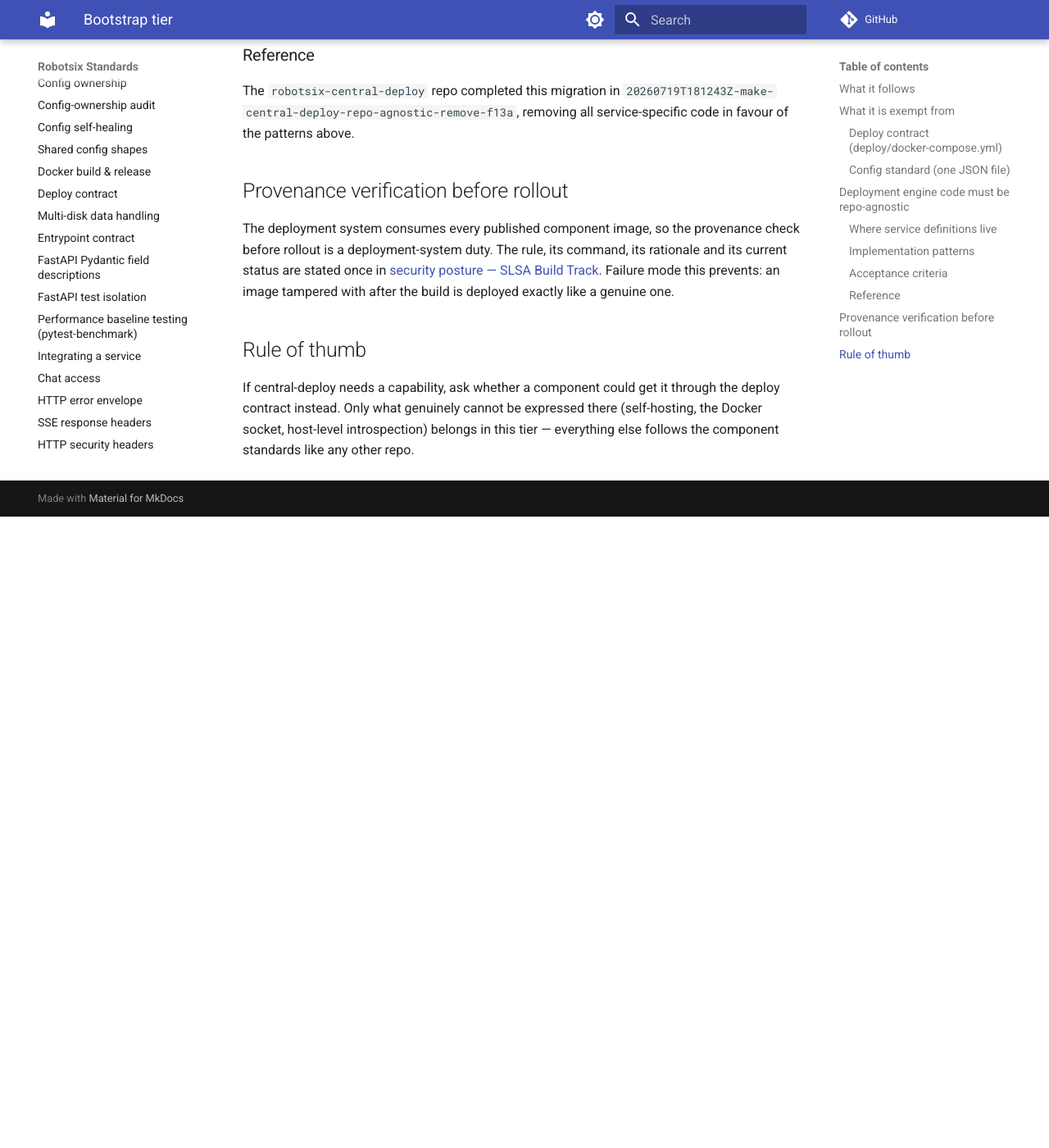
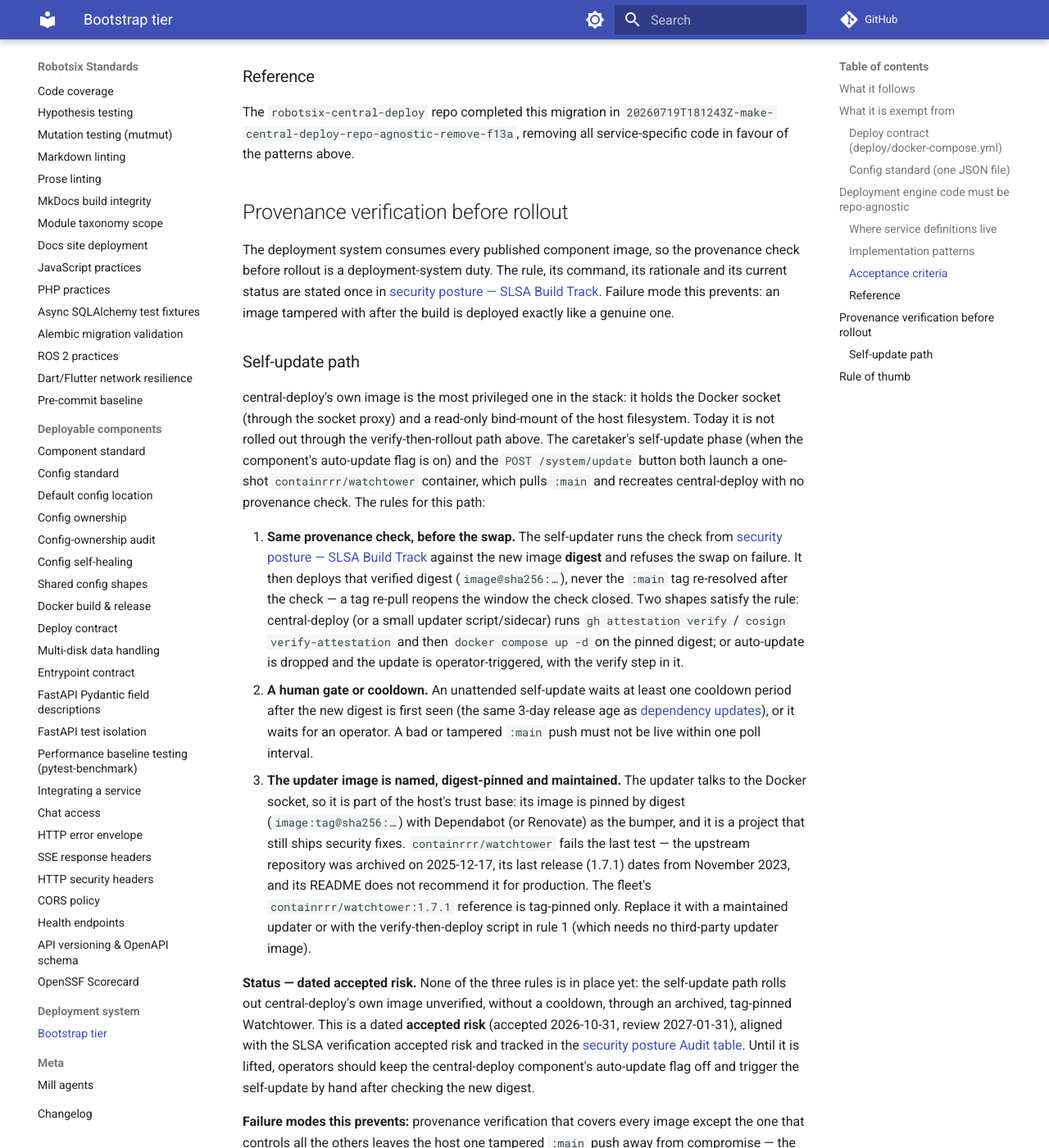
Before and after one commit to damien-robotsix/robotsix-standards, an MkDocs documentation site: the page built from docs/deployment-system.md, in a window 1280 px wide and 1400 px high, scrolled down 3552 px. Shown: the whole window at 82% size. Built offline with MkDocs 1.6.1 and Material for MkDocs 9.7.7, drawn with Linux system fonts in a browser that asks for light colours; comment, search, counter and statistics services are not loaded; before the commit the page ends 4182 px from its top, so only the background shows below that; some of the changed text lies outside the part shown.

Commit message:
docs: The deployment system's own auto-updater pulls new images with no provenance check, and the upstream Watchtower project is no longer maintained (20261030T093104Z-the-deployment-system-s-own-auto-updater-70d7) (#469)
Co-authored-by: robotsix-mill <mill@robotsix.local>

```diff
--- a/docs/deployment-system.md
+++ b/docs/deployment-system.md
@@ -49,7 +49,9 @@ to "the root compose is dev-only". That compose:
   [Docker build & release](docker-standard.md#deploy-updates-are-deliberate));
   central-deploy itself has no button above it, so a Watchtower presses it.
   Any other Watchtower or registry poller in the fleet is legacy and must be
-  removed.
+  removed. The self-updater is held to the rules in
+  [Self-update path](#self-update-path): it verifies provenance before the
+  swap, and its own image is pinned and maintained.
 
 ### Config standard (one JSON file)
 
@@ -160,6 +162,63 @@ command, its rationale and its current status are stated once in
 Failure mode this prevents: an image tampered with after the build is deployed
 exactly like a genuine one.
 
+### Self-update path
+
+central-deploy's own image is the most privileged one in the stack: it holds
+the Docker socket (through the socket proxy) and a read-only bind-mount of the
+host filesystem. Today it is not rolled out through the verify-then-rollout
+path above. The caretaker's self-update phase (when the component's
+auto-update flag is on) and the `POST /system/update` button both launch a
+one-shot `containrrr/watchtower` container, which pulls `:main` and recreates
+central-deploy with no provenance check. The rules for this path:
+
+1. **Same provenance check, before the swap.** The self-updater runs the
+   check from
+   [security posture — SLSA Build Track](security-posture.md#slsa-build-track)
+   against the new image **digest** and refuses the swap on failure. It then
+   deploys that verified digest (`image@sha256:…`), never the `:main` tag
+   re-resolved after the check — a tag re-pull reopens the window the check
+   closed. Two shapes satisfy the rule: central-deploy (or a small updater
+   script/sidecar) runs `gh attestation verify` / `cosign verify-attestation`
+   and then `docker compose up -d` on the pinned digest; or auto-update is
+   dropped and the update is operator-triggered, with the verify step in it.
+2. **A human gate or cooldown.** An unattended self-update waits at least one
+   cooldown period after the new digest is first seen (the same 3-day release
+   age as [dependency updates](security-posture.md#3-automated-dependency-updates-renovate-dependabot)),
+   or it waits for an operator. A bad or tampered `:main` push must not be
+   live within one poll interval.
+3. **The updater image is named, digest-pinned and maintained.** The updater
+   talks to the Docker socket, so it is part of the host's trust base: its
+   image is pinned by digest (`image:tag@sha256:…`) with Dependabot (or
+   Renovate) as the bumper, and it is a project that still ships security
+   fixes. `containrrr/watchtower` fails the last test — the upstream
+   repository was archived on 2025-12-17, its last release (1.7.1) dates from
+   November 2023, and its README does not recommend it for production. The
+   fleet's `containrrr/watchtower:1.7.1` reference is tag-pinned only. Replace
+   it with a maintained updater or with the verify-then-deploy script in
+   rule 1 (which needs no third-party updater image).
+
+**Status — dated accepted risk.** None of the three rules is in place yet:
+the self-update path rolls out central-deploy's own image unverified, without
+a cooldown, through an archived, tag-pinned Watchtower. This is a dated
+**accepted risk** (accepted 2026-10-31, review 2027-01-31), aligned with the
+SLSA verification accepted risk and tracked in the
+[security posture Audit table](security-posture.md#audit). Until it is
+lifted, operators should keep the central-deploy component's auto-update flag
+off and trigger the self-update by hand after checking the new digest.
+
+**Failure modes this prevents:** provenance verification that covers every
+image except the one that controls all the others leaves the host one
+tampered `:main` push away from compromise — the attacker gets the Docker
+socket and the host filesystem in a single poll interval. An unpinned,
+unmaintained updater with socket access is a second direct host-compromise
+path: a tag re-pointed upstream, or a vulnerability that will never be
+patched, runs with the same privileges.
+
+**Alignment:** SLSA v1.x *verifying artifacts* (every rollout path), OWASP
+Top 10:2025 *A08 Software or Data Integrity Failures*, OWASP CICD-SEC-3 /
+CICD-SEC-9, OpenSSF Scorecard *Pinned-Dependencies* and *Maintained*.
+
 ## Rule of thumb
 
 If central-deploy needs a capability, ask whether a component could get it
```
Also changed, not shown: docs/security-posture.md (+7 -0 lines).
